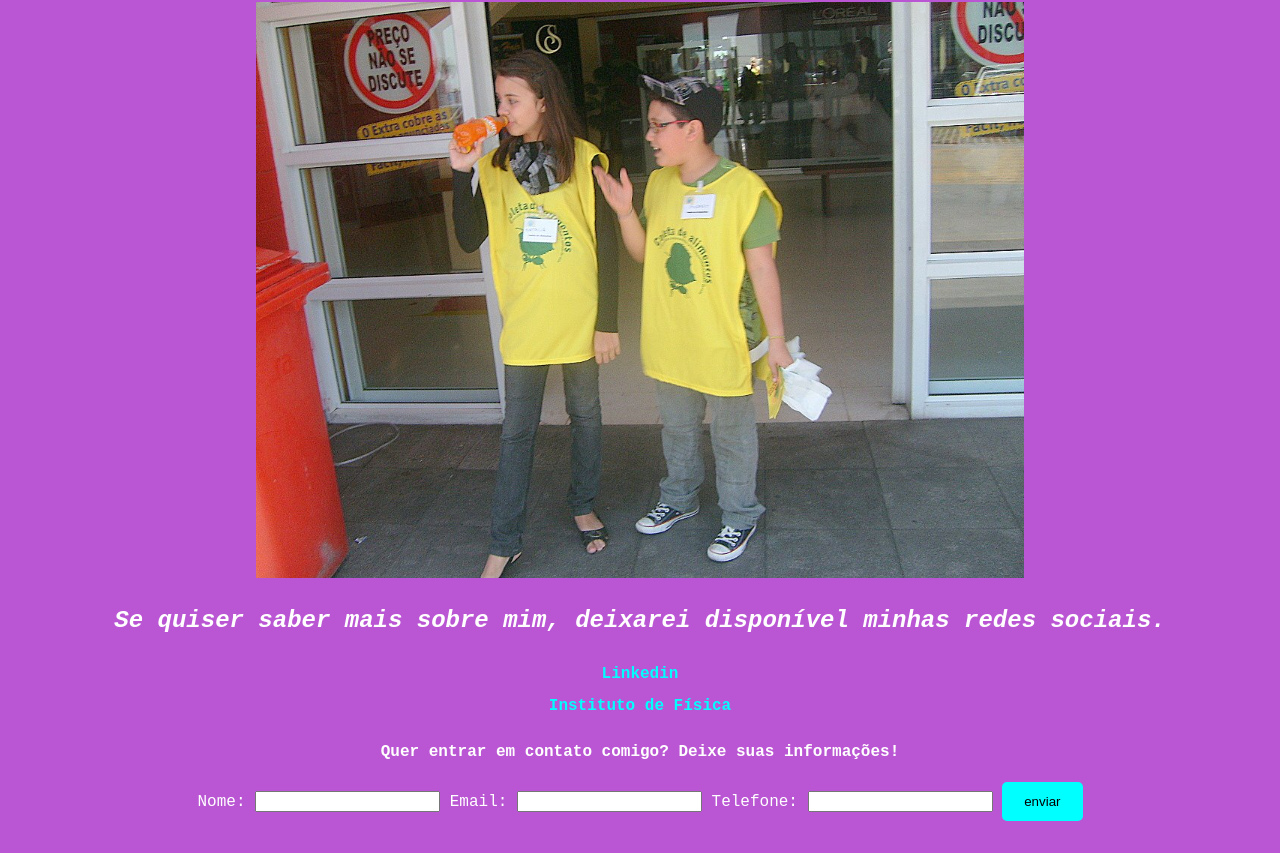
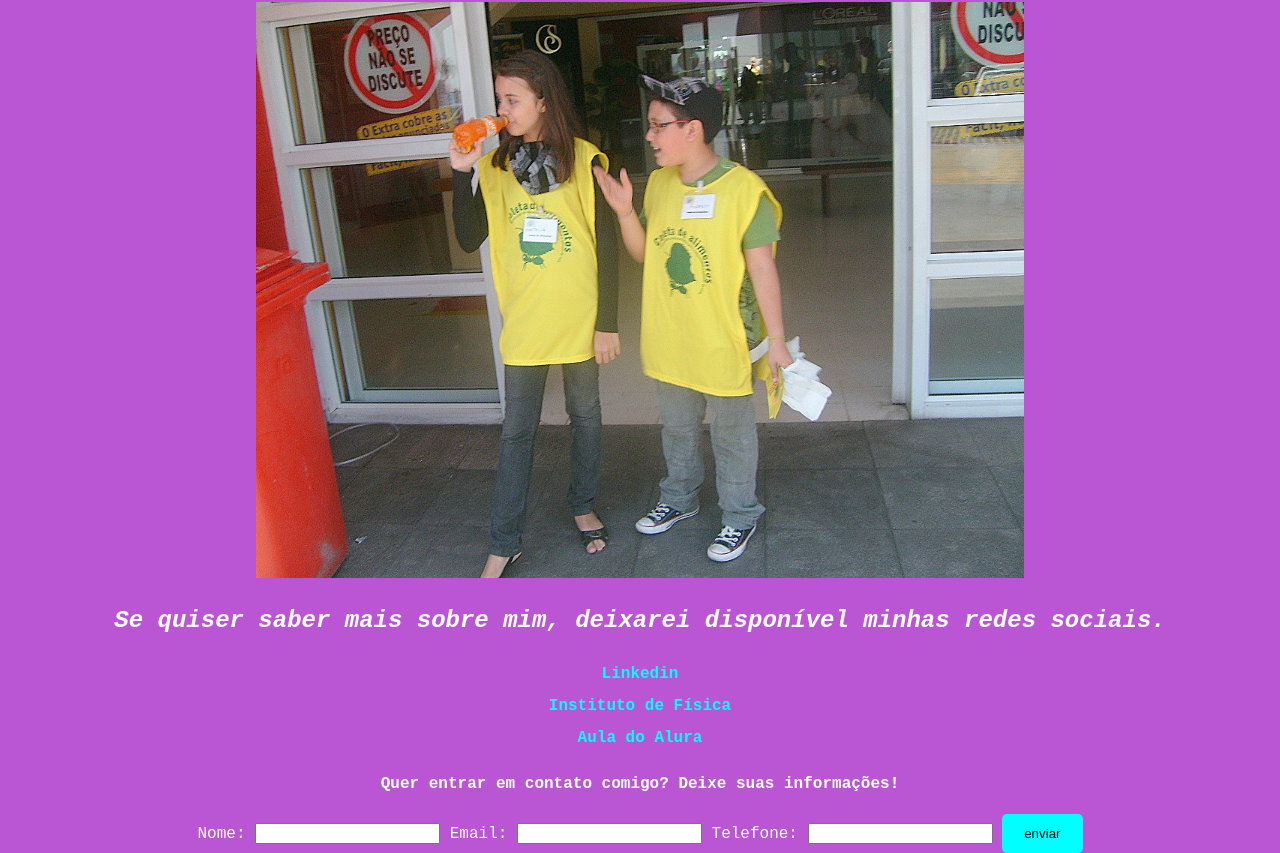
Before and after one commit to NataliaMarieDecroix/portfolio, a plain HTML site: page index.html in a window 1280 px wide. Shown: the part 2519-3372 px from the top of the page. Before the commit the page ends 3340 px from the top, so only its background shows below. Drawn offline with Linux system fonts and the light colour scheme.

Commit message:
adicionei um novo link

```diff
--- a/index.html
+++ b/index.html
@@ -83,6 +83,10 @@
             <a href="https://portal.if.usp.br/ifusp/pt-br/users/ndecroixn" target="_blank">Instituto de Física</a>
           </li>
 
+          <li>
+            <a href="https://cursos.alura.com.br/course/javascript-programando-na-linguagem-web/task/24482" target="_blank">Aula do Alura</a>
+          </li>
+
         </ul>
       </nav>
       <h4>Quer entrar em contato comigo? Deixe suas informações!</h4>
```
